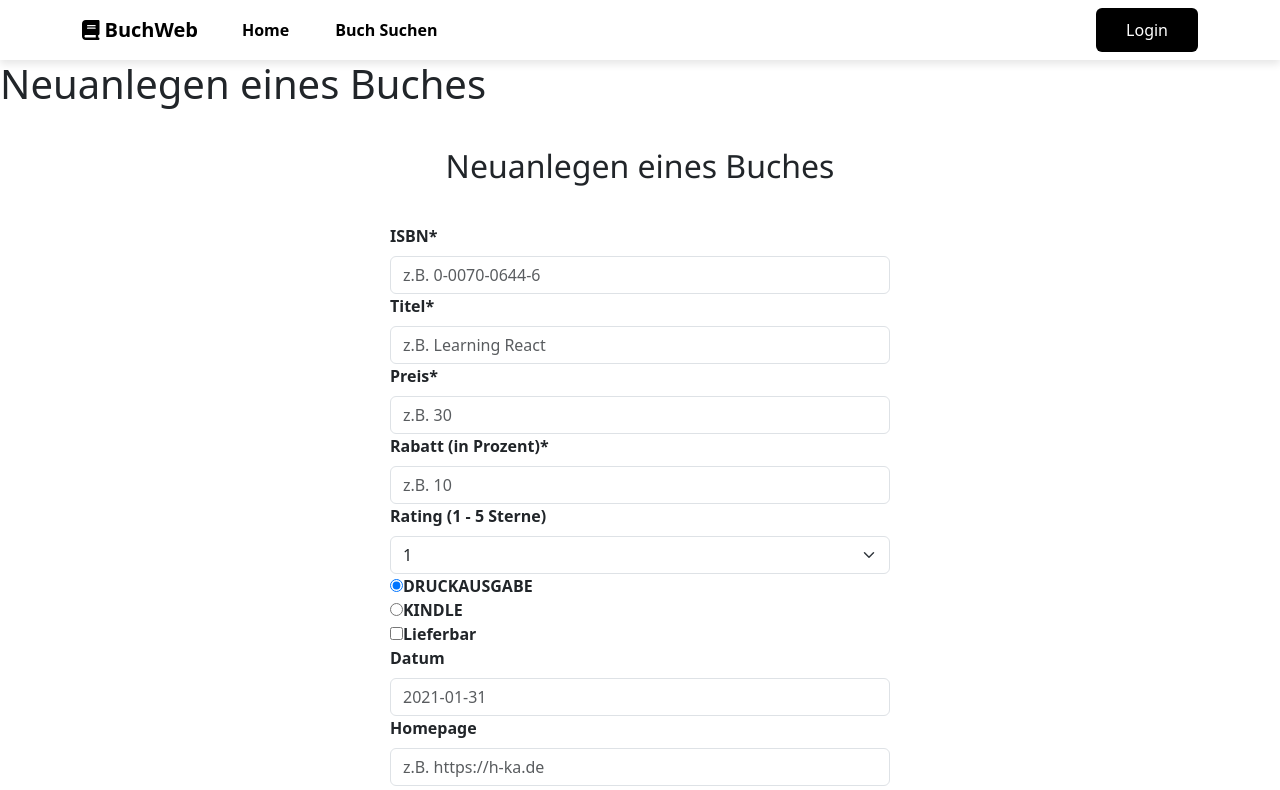
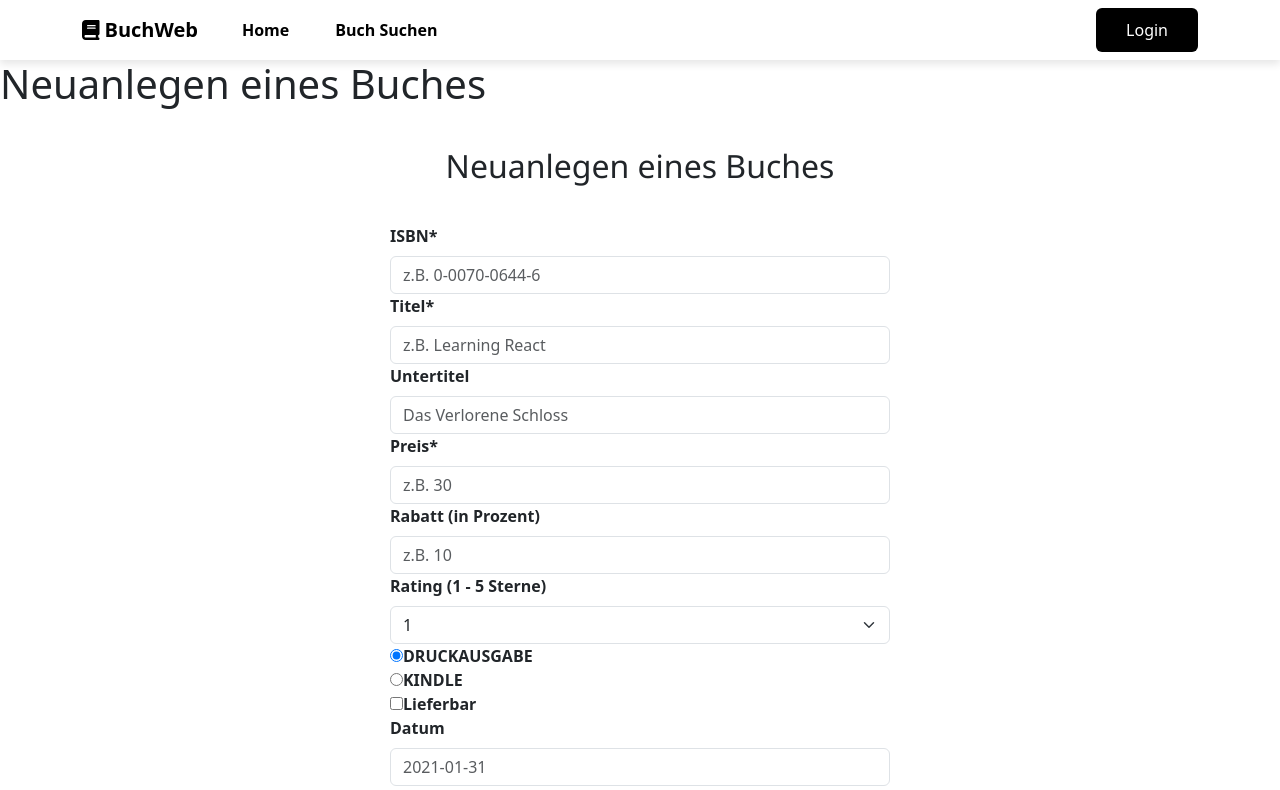
Before and after one commit to Atomfried13/swe_abgabe_2_webserver, a React (Vite) app: page /NeuesBuch in a window 1280 px wide. Shown: the top 790 px of the page. Built offline with nearby package versions, Linux system fonts and the light colour scheme.

Commit message:
Schreibcomponente weiter ausgelagert
Submitbutton+ Untertitel

```diff
--- a/src/Controller/buch-mutation.ts
+++ b/src/Controller/buch-mutation.ts
@@ -4,7 +4,10 @@
 import { BuchDTO } from '../Model/buchDTO.entitie';
 import { axiosInstance } from './getAxiosInstance';
 
-export const mutation = async (buch: BuchDTO, token: string) => {
+export const mutation = async (
+	buch: BuchDTO,
+	token: string,
+): Promise<number> => {
 	const authorization = { Authorization: token ? `Bearer ${token}` : '' };
 	try {
 		console.log('am anfang');
--- a/src/pages/NeuesBuch/NeuesBuch.tsx
+++ b/src/pages/NeuesBuch/NeuesBuch.tsx
@@ -1,8 +1,7 @@
 /* eslint-disable eslint-comments/disable-enable-pair */
-/* eslint-disable @typescript-eslint/no-misused-promises */
 /* eslint-disable @typescript-eslint/no-unsafe-argument */
 import { useState, useContext } from 'react';
-import { Form, Button } from 'react-bootstrap';
+import { Form } from 'react-bootstrap';
 import './NeuesBuch.css';
 import { mutation } from '../../Controller/buch-mutation';
 import { AuthContext } from '../../Controller/AuthContext';
@@ -17,36 +16,40 @@ import { Preis } from './Preis.component';
 import { Isbn } from './Isbn.component';
 import { Art } from './Art.component';
 import { Titel } from './Titel.component';
+import { UnterTitel } from './UnterTitel.component';
+import { SubmitButton } from './SubmitButton.component';
 
 // eslint-disable-next-line max-lines-per-function
 export function NeuesBuch() {
-	//TODO Werte die undefined sind auch offen lassen, andere Werte abprüfen ob gesetz wurden und leere Startwerte setzen.
-	//TODO Isbn stimmt noch was mit dem übertragen der Daten vom Formular nicht.
 	const [isbn, setIsbn] = useState<string>('');
-	const [titel, setTitel] = useState<string>('');
-	const [rabatt, setRabatt] = useState<number>(0.0);
+	const [rabatt, setRabatt] = useState<number>(0);
 	const [rating, setRating] = useState<number>(0);
 	const [art, setArt] = useState<string>('DRUCKAUSGABE');
-	const [preis, setPreis] = useState<number>(100.0);
+	const [preis, setPreis] = useState<number>(0);
 	const [lieferbar, setLieferbar] = useState<boolean>(false);
-	//TODO Datum stimmt noch was mit dem übertragen der Daten vom Formular nicht.
 	const [datum, setDatum] = useState<string>('');
 	const [schlagwoerter, setSchlagwoerter] = useState<string[]>([]);
 	const [homepage, setHomepage] = useState<string>('');
 
+	const [titel, setTitel] = useState<string>('');
+	const [unterTitel, setUnterTitel] = useState<string>('');
+
 	const [showID, setShowID] = useState(false);
-	const [id, setID] = useState(null);
+	const [id, setID] = useState<number | undefined>(undefined);
+
 	const { token } = useContext(AuthContext);
 	const { expiresIn } = useContext(AuthContext);
 	const { tokenIssuedAt } = useContext(AuthContext);
 
-	const handleCreateClick = async () => {
+	const handleCreateClick = () => {
 		console.log(isbn);
 		const isExpired = isTokenExpired(expiresIn, tokenIssuedAt);
 		if (isExpired) {
 			console.log('Das Token ist abgelaufen.');
 		} else {
-			setID(
+			console.log(rabatt);
+			if (isbn !== '' && titel !== '' && preis > 0) {
+				const ergebnis = async () =>
 					await mutation(
 						{
 							isbn: isbn,
@@ -60,7 +63,7 @@ export function NeuesBuch() {
 							schlagwoerter: schlagwoerter,
 							titel: {
 								titel: titel,
-							untertitel: 'untertitelcreatemutation',
+								untertitel: unterTitel,
 							},
 							abbildungen: [
 								{
@@ -70,11 +73,16 @@ export function NeuesBuch() {
 							],
 						},
 						token,
-				),
 					);
+				console.log(ergebnis);
+				//TODO Promise irgendwie abfragen.
+				setID(2);
 				console.log(id);
 				if (id !== null) {
 					setShowID(true);
+				}
+			} else {
+				console.log('Unvollständige oder Falsche Eingabe');
 			}
 		}
 	};
@@ -91,6 +99,7 @@ export function NeuesBuch() {
 					>
 						<Isbn setIsbn={setIsbn} />
 						<Titel setTitel={setTitel} />
+						<UnterTitel setUnterTitel={setUnterTitel} />
 						<Preis setPreis={setPreis} />
 						<Rabatt setRabatt={setRabatt} />
 						<Rating setRating={setRating} />
@@ -103,13 +112,7 @@ export function NeuesBuch() {
 							setSchlagwoerter={setSchlagwoerter}
 						/>
 					</Form.Group>
-					<Button
-						onClick={handleCreateClick}
-						type="submit"
-						className="buch-schreiben-form"
-					>
-						Neues Buch anlegen
-					</Button>
+					<SubmitButton handleCreateClick={handleCreateClick} />
 				</Form>
 				{showID && id && (
 					<div>
--- a/src/pages/NeuesBuch/Preis.component.tsx
+++ b/src/pages/NeuesBuch/Preis.component.tsx
@@ -10,7 +10,7 @@ export function Preis(preisUebertragung: PreisUebertragung) {
 			<Form.Label>Preis*</Form.Label>
 			<Form.Control
 				required
-				type=""
+				type="number"
 				placeholder="z.B. 30"
 				onChange={(event) =>
 					preisUebertragung.setPreis(Number(event.target.value))
--- a/src/pages/NeuesBuch/Rabatt.component.tsx
+++ b/src/pages/NeuesBuch/Rabatt.component.tsx
@@ -11,10 +11,9 @@ export function Rabatt(rabattUebertragung: RabattUebertragung) {
 	};
 	return (
 		<>
-			<Form.Label>Rabatt (in Prozent)*</Form.Label>
+			<Form.Label>Rabatt (in Prozent)</Form.Label>
 			<Form.Control
-				required
-				type="int"
+				type="number"
 				placeholder="z.B. 10"
 				onChange={(event) => handleRabatt(event.target.value)}
 			/>
--- /dev/null
+++ b/src/pages/NeuesBuch/SubmitButton.component.tsx
@@ -0,0 +1,21 @@
+import { Button } from 'react-bootstrap';
+
+export interface SubmitButtonHandleCreateClick {
+	handleCreateClick: () => void;
+}
+
+export function SubmitButton(
+	submitButtonhandleCreateClick: SubmitButtonHandleCreateClick,
+) {
+	return (
+		<>
+			<Button
+				onClick={submitButtonhandleCreateClick.handleCreateClick}
+				type="submit"
+				className="buch-schreiben-form"
+			>
+				Neues Buch anlegen
+			</Button>
+		</>
+	);
+}
--- /dev/null
+++ b/src/pages/NeuesBuch/UnterTitel.component.tsx
@@ -0,0 +1,20 @@
+import { Form } from 'react-bootstrap';
+
+export interface UnterTitelUebertragung {
+	setUnterTitel: React.Dispatch<React.SetStateAction<string>>;
+}
+
+export function UnterTitel(unterTitelUebertragung: UnterTitelUebertragung) {
+	return (
+		<>
+			<Form.Label>Untertitel</Form.Label>
+			<Form.Control
+				type="text"
+				placeholder="Das Verlorene Schloss"
+				onChange={(event) =>
+					unterTitelUebertragung.setUnterTitel(event.target.value)
+				}
+			/>
+		</>
+	);
+}
```
Lines whose indentation alone changed are shown as unchanged.
